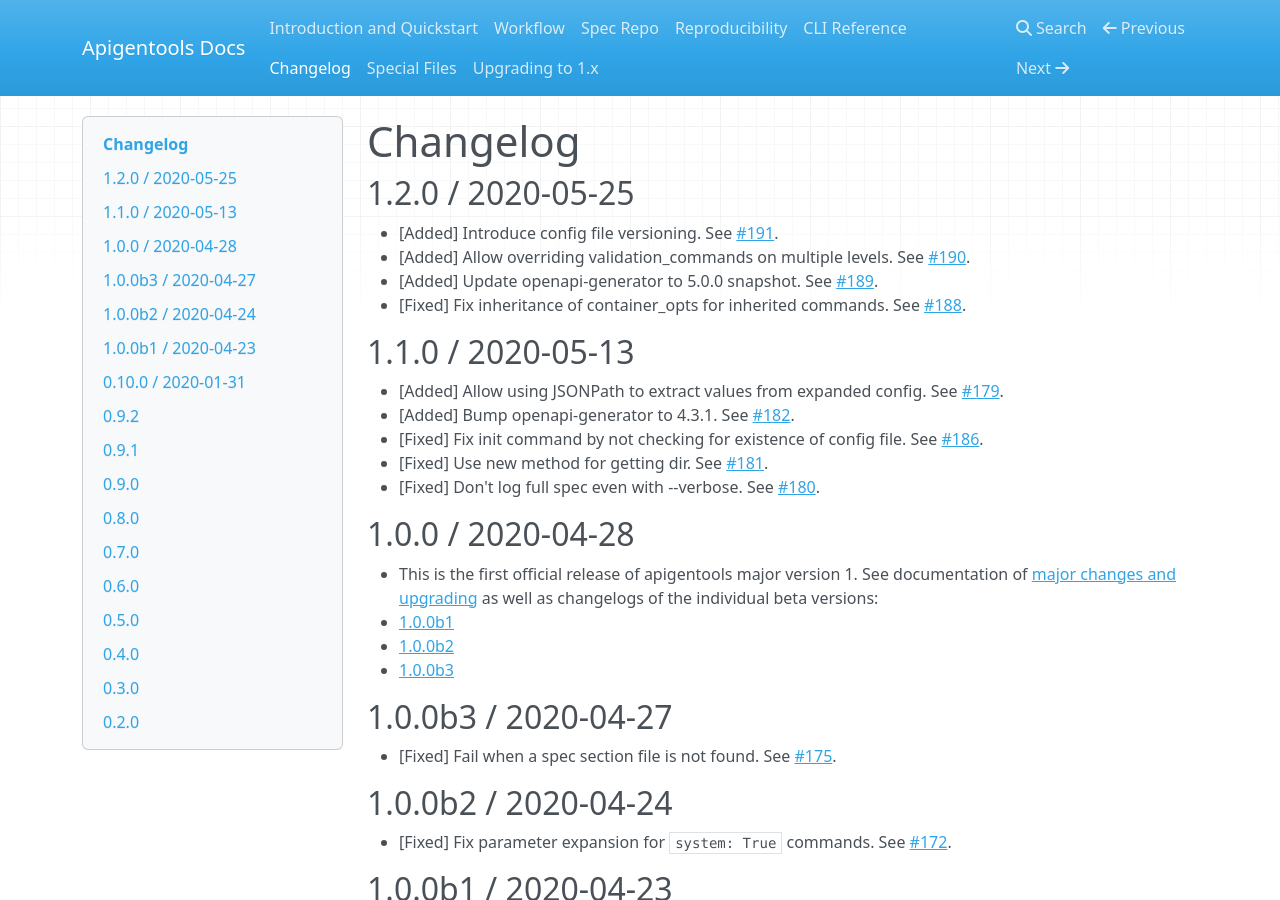
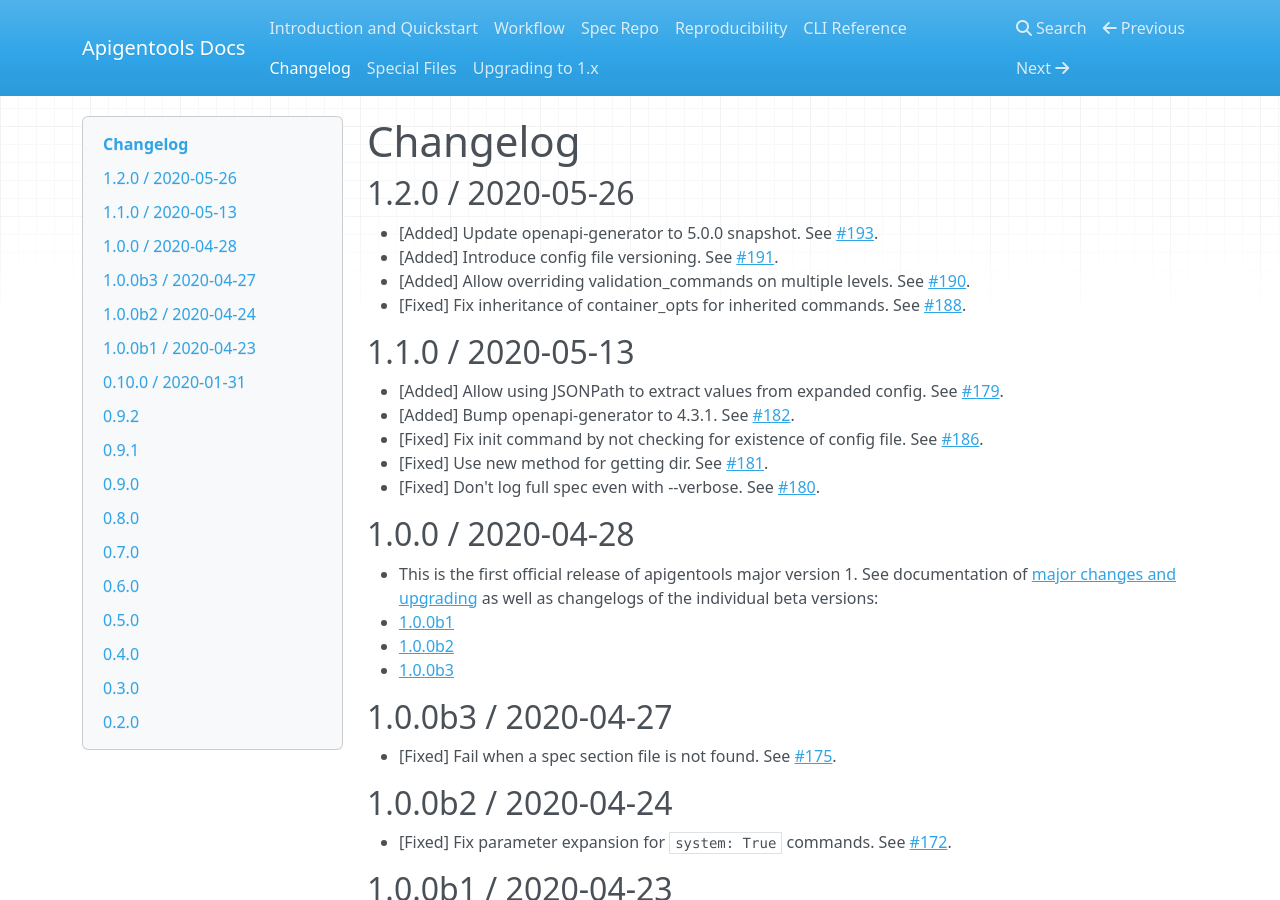
Before and after one commit to DataDog/apigentools, an MkDocs documentation site: the page built from docs/changelog.md, in a window 1280 px wide and 900 px high. Built offline with MkDocs 1.6.1, drawn with Linux system fonts in a browser that asks for light colours; nearby versions of some CDN libraries.

Commit message:
Update the changelog after merging #193

```diff
--- a/docs/changelog.md
+++ b/docs/changelog.md
@@ -1,10 +1,10 @@
 # Changelog
 
-## 1.2.0 / 2020-05-25
+## 1.2.0 / 2020-05-26
 
+* [Added] Update openapi-generator to 5.0.0 snapshot. See [#193](https://github.com/DataDog/apigentools/pull/193).
 * [Added] Introduce config file versioning. See [#191](https://github.com/DataDog/apigentools/pull/191).
 * [Added] Allow overriding validation_commands on multiple levels. See [#190](https://github.com/DataDog/apigentools/pull/190).
-* [Added] Update openapi-generator to 5.0.0 snapshot. See [#189](https://github.com/DataDog/apigentools/pull/189).
 * [Fixed] Fix inheritance of container_opts for inherited commands. See [#188](https://github.com/DataDog/apigentools/pull/188).
 
 ## 1.1.0 / 2020-05-13
```
